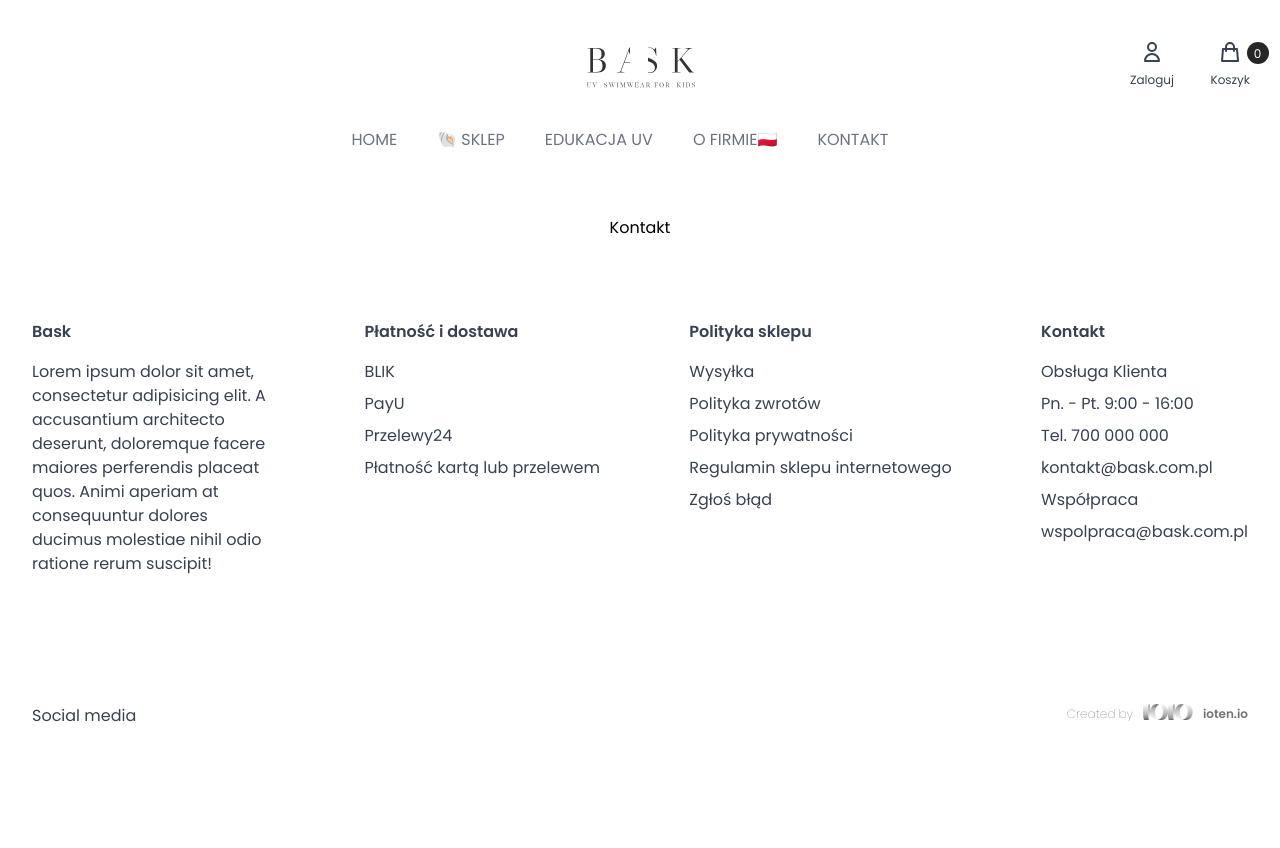
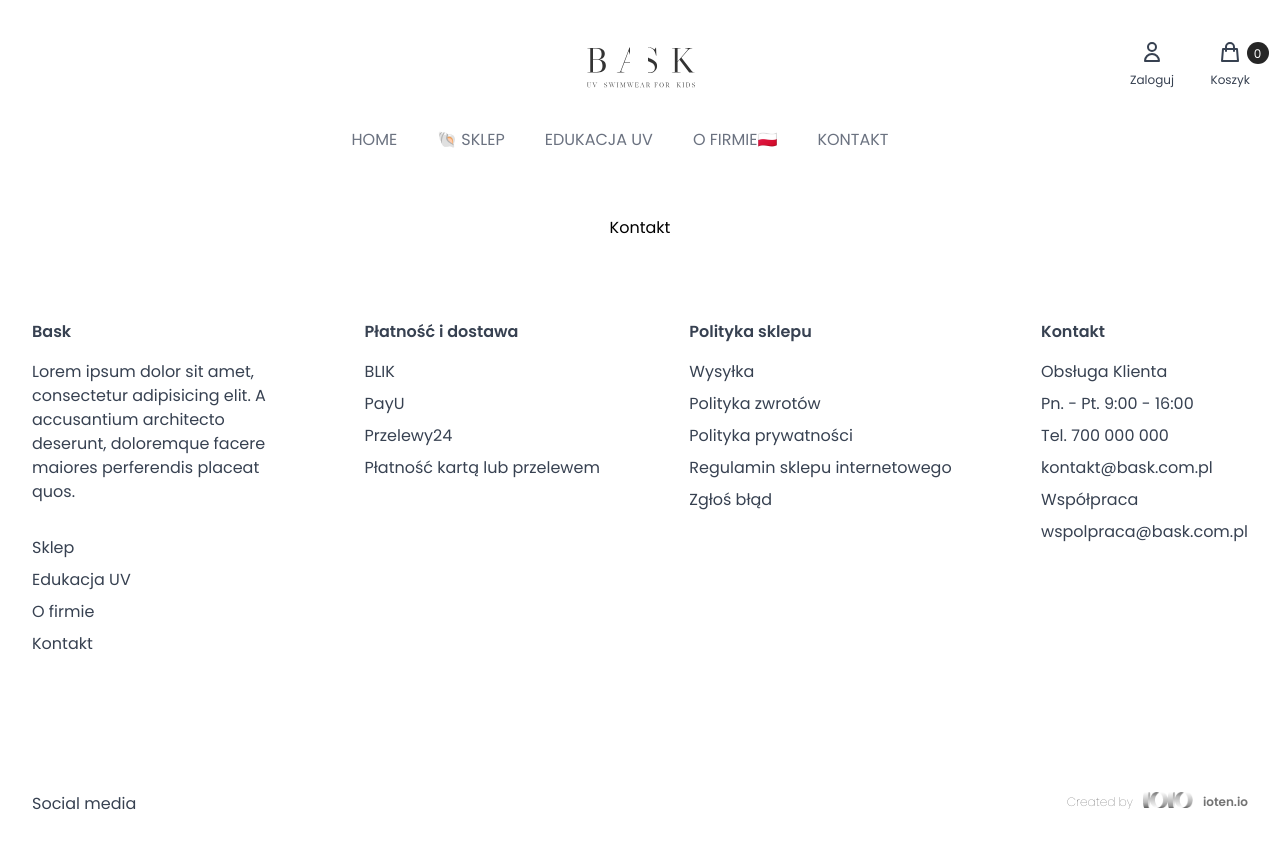
Before and after one commit to aleksandra-surma/bask, a Next.js app: page /contact in a window 1280 px wide. Shown: the top 848 px of the page. Before the commit the page ends 808 px from the top, so only its background shows below. Built offline with nearby package versions, Linux system fonts and the light colour scheme; a web font is replaced by a local one.

Commit message:
Add text decorations: footer and navigation

```diff
--- a/components/Footer/index.jsx
+++ b/components/Footer/index.jsx
@@ -10,8 +10,30 @@ export default function Footer() {
           <h3 className="font-semibold mb-4">Bask</h3>
           <p>
             Lorem ipsum dolor sit amet, consectetur adipisicing elit. A accusantium architecto deserunt, doloremque facere maiores perferendis placeat
-            quos. Animi aperiam at consequuntur dolores ducimus molestiae nihil odio ratione rerum suscipit!
+            quos.
           </p>
+          <ul className="mt-8">
+            <li className="mb-2 hover:text-gray-400 hover:underline hover:underline-offset-4 hover:decoration-gray-400">
+              <Link href="/storeBask" as="sklep">
+                <a href="">Sklep</a>
+              </Link>
+            </li>
+            <li className="mb-2 hover:text-gray-400 hover:underline hover:underline-offset-4 hover:decoration-gray-400">
+              <Link href="/uvEducation" as="edukacja-uv">
+                <a href="">Edukacja UV</a>
+              </Link>
+            </li>
+            <li className="mb-2 hover:text-gray-400 hover:underline hover:underline-offset-4 hover:decoration-gray-400">
+              <Link href="/aboutCompany" as="o-firmie">
+                <a href="">O firmie</a>
+              </Link>
+            </li>
+            <li className="mb-2 hover:text-gray-400 hover:underline hover:underline-offset-4 hover:decoration-gray-400">
+              <Link href="/contact" as="kontakt">
+                <a href="">Kontakt</a>
+              </Link>
+            </li>
+          </ul>
         </div>
         <div className="mb-12">
           <h3 className="font-semibold mb-4">Płatność i dostawa</h3>
--- a/components/Header/index.jsx
+++ b/components/Header/index.jsx
@@ -17,11 +17,11 @@ export default function Header() {
           {/*    <path strokeLinecap="round" strokeLinejoin="round" d="M3.75 6.75h16.5M3.75 12h16.5m-16.5 5.25h16.5" /> */}
           {/*  </svg> */}
           {/* </div> */}
-          <div className="flex flex-col justify-between items-center cursor-pointer text-gray-700 hover:text-green-500">
+          <div className="flex flex-col justify-between items-center cursor-pointer text-gray-700 hover:text-primary">
             <UserIcon width={24} height={24} />
             <p>Zaloguj</p>
           </div>
-          <div className="header-basket__wrapper flex flex-col justify-between items-center cursor-pointer text-gray-700 hover:text-green-500">
+          <div className="header-basket__wrapper flex flex-col justify-between items-center cursor-pointer text-gray-700 hover:text-primary">
             <div className="flex relative">
               <ShoppingBagIcon width={24} height={24} />
               <div className="header-basket__items-counter absolute top-0.5 flex justify-center right-[-110%] w-[22px] h-[22px] bg-black text-white rounded-xl leading-[23px] hover:bg-green-500">
--- a/components/Navigation/index.jsx
+++ b/components/Navigation/index.jsx
@@ -4,19 +4,19 @@ export default function Navigation() {
   return (
     <nav className="flex flex-col tablet:flex-row justify-center mt-8 tablet:mt-10 tablet:mb-16 px-6 w-full bg-gray-50 tablet:mx-0 text-gray-500 tablet:bg-white">
       <Link href="/">
-        <a className="cursor-pointer hover:text-black p-4 pt-8 mr-6 tablet:mr-10 tablet:p-0">HOME</a>
+        <a className="cursor-pointer hover:text-black p-4 pt-8 mr-6 tablet:mr-10 tablet:p-0 hover:underline underline-offset-4 transition">HOME</a>
       </Link>
       <Link href="/storeBask" as="sklep">
-        <a className="cursor-pointer hover:text-black p-4 mr-6 tablet:mr-10 tablet:p-0">🐚 SKLEP</a>
+        <a className="cursor-pointer hover:text-black p-4 mr-6 tablet:mr-10 tablet:p-0 hover:underline underline-offset-4 transition">🐚 SKLEP</a>
       </Link>
       <Link href="/uvEducation" as="edukacja-uv">
-        <a className="cursor-pointer hover:text-black p-4 mr-6 tablet:mr-10 tablet:p-0">EDUKACJA UV</a>
+        <a className="cursor-pointer hover:text-black p-4 mr-6 tablet:mr-10 tablet:p-0 hover:underline underline-offset-4 transition">EDUKACJA UV</a>
       </Link>
       <Link href="/aboutCompany" as="o-firmie">
-        <a className="cursor-pointer hover:text-black p-4 mr-6 tablet:mr-10 tablet:p-0">O FIRMIE🇵🇱</a>
+        <a className="cursor-pointer hover:text-black p-4 mr-6 tablet:mr-10 tablet:p-0 hover:underline underline-offset-4 transition">O FIRMIE🇵🇱</a>
       </Link>
       <Link href="/contact" as="kontakt">
-        <a className="cursor-pointer hover:text-black p-4 pb-8 tablet:mr-10 tablet:p-0">KONTAKT</a>
+        <a className="cursor-pointer hover:text-black p-4 pb-8 tablet:mr-10 tablet:p-0 hover:underline underline-offset-4 transition">KONTAKT</a>
       </Link>
     </nav>
   );
--- a/components/ShortDescription/index.jsx
+++ b/components/ShortDescription/index.jsx
@@ -7,7 +7,7 @@ export default function ShortDescription({ title, description, moreHref, moreAs
       <p className="text-gray-600">{description}</p>
       <div className="mt-4">
         <Link href={moreHref} as={moreAs}>
-          <a className="cursor-pointer hover:text-black">Więcej...</a>
+          <a className="cursor-pointer hover:text-black hover:underline hover:decoration-primary underline-offset-4">Więcej...</a>
         </Link>
       </div>
     </div>
--- a/tailwind.config.js
+++ b/tailwind.config.js
@@ -29,6 +29,7 @@ module.exports = {
       },
       colors: {
         black: 'hsl(0, 0%, 15%)',
+        primary: 'rgb(34 197 94)',
         // blue: 'hsl(213, 99%, 39%)',
         // blueLight: 'hsl(222, 83%, 77%)',
         // darkestGray: 'hsl(0, 0%, 22%)',
```
